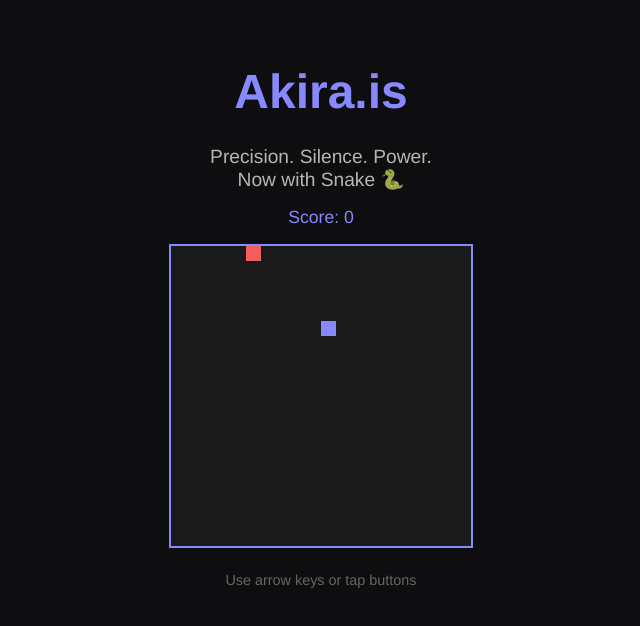
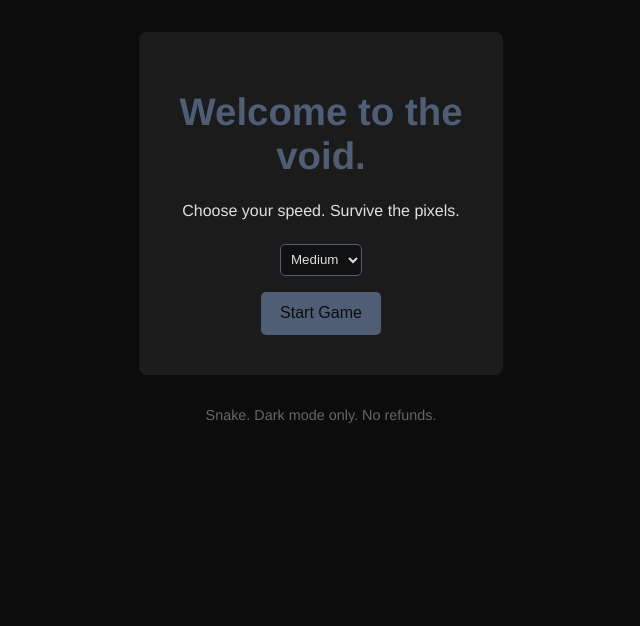
Before and after one commit to Agnaruz/Akira.is, a plain HTML site: page index.html in a window 1280 px wide. Shown: the whole page, without its empty margins (319-959 px from the left). Drawn offline with Linux system fonts and the light colour scheme.

Commit message:
Update index.html

```diff
--- a/index.html
+++ b/index.html
@@ -3,56 +3,90 @@
 <head>
   <meta charset="UTF-8" />
   <meta name="viewport" content="width=device-width, initial-scale=1.0" />
-  <title>Akira.is</title>
+  <title>Welcome</title>
   <style>
     :root {
-      --bg: #0e0e10;
+      --bg: #0c0c0c;
+      --panel: #1b1b1b;
+      --accent: #4f5d75;
+      --danger: #e63946;
       --text: #e0e0e0;
-      --accent: #8888ff;
       --font: 'Helvetica Neue', sans-serif;
     }
 
     body {
       margin: 0;
-      background-color: var(--bg);
+      font-family: var(--font);
+      background: var(--bg);
       color: var(--text);
-      font-family: var(--font);
       display: flex;
       flex-direction: column;
       align-items: center;
-      justify-content: flex-start;
-      min-height: 100vh;
-      padding-top: 2rem;
+      padding: 2rem;
       text-align: center;
     }
 
     h1 {
-      font-size: 3rem;
+      font-size: 2.4rem;
       margin-bottom: 0.5rem;
       color: var(--accent);
     }
 
-    p {
-      font-size: 1.2rem;
-      margin-bottom: 1rem;
-      opacity: 0.8;
+    #game-container {
+      display: none;
+      flex-direction: column;
+      align-items: center;
+    }
+
+    canvas {
+      background: var(--panel);
+      border: 2px solid var(--accent);
+      margin-top: 1rem;
     }
 
     #score {
+      margin-top: 1rem;
       font-size: 1.1rem;
-      margin-bottom: 1rem;
-      color: var(--accent);
     }
 
-    canvas {
-      background: #1a1a1a;
-      border: 2px solid var(--accent);
+    .screen {
+      display: none;
+      flex-direction: column;
+      align-items: center;
+      background: var(--panel);
+      padding: 2rem;
+      border-radius: 8px;
+      max-width: 300px;
+    }
+
+    .btn {
+      background: var(--accent);
+      color: var(--bg);
+      border: none;
+      padding: 0.8rem 1.2rem;
+      font-size: 1rem;
+      border-radius: 5px;
+      cursor: pointer;
+      margin: 0.5rem;
+    }
+
+    .btn.danger {
+      background: var(--danger);
     }
 
     .footer {
-      margin-top: 1.5rem;
+      margin-top: 2rem;
       font-size: 0.9rem;
       color: #666;
+    }
+
+    select {
+      margin: 0.5rem 0;
+      padding: 0.4rem;
+      border-radius: 5px;
+      background: #111;
+      color: var(--text);
+      border: 1px solid var(--accent);
     }
 
     .controls {
@@ -68,75 +102,99 @@
       gap: 1rem;
     }
 
-    .btn {
+    .control-btn {
       background: var(--accent);
       color: var(--bg);
       border: none;
-      padding: 0.8rem 1.2rem;
-      font-size: 1.1rem;
+      padding: 0.6rem 1rem;
+      font-size: 1rem;
       border-radius: 4px;
-      cursor: pointer;
-      user-select: none;
     }
 
     @media (min-width: 600px) {
-      .controls {
-        display: none;
-      }
+      .controls { display: none; }
     }
   </style>
 </head>
 <body>
-  <h1>Akira.is</h1>
-  <p>Precision. Silence. Power.<br>Now with Snake 🐍</p>
+  <div id="start-screen" class="screen" style="display: flex;">
+    <h1>Welcome to the void.</h1>
+    <p>Choose your speed. Survive the pixels.</p>
+    <select id="speed-select">
+      <option value="150">Slow</option>
+      <option value="100" selected>Medium</option>
+      <option value="70">Fast</option>
+    </select>
+    <button class="btn" onclick="startGame()">Start Game</button>
+  </div>
+
+  <div id="game-container">
+    <canvas id="game" width="300" height="300"></canvas>
     <div id="score">Score: 0</div>
-
-  <canvas id="game" width="300" height="300"></canvas>
 
     <div class="controls">
       <div class="control-row">
-      <button class="btn" onclick="changeDir('Up')">⬆️</button>
+        <button class="control-btn" onclick="changeDir('Up')">⬆️</button>
       </div>
       <div class="control-row">
-      <button class="btn" onclick="changeDir('Left')">⬅️</button>
-      <button class="btn" onclick="changeDir('Down')">⬇️</button>
-      <button class="btn" onclick="changeDir('Right')">➡️</button>
+        <button class="control-btn" onclick="changeDir('Left')">⬅️</button>
+        <button class="control-btn" onclick="changeDir('Down')">⬇️</button>
+        <button class="control-btn" onclick="changeDir('Right')">➡️</button>
+      </div>
     </div>
   </div>
 
-  <div class="footer">Use arrow keys or tap buttons</div>
+  <div id="game-over-screen" class="screen">
+    <h1>Game Over</h1>
+    <p id="final-score">Your score: 0</p>
+    <button class="btn danger" onclick="restartGame()">Retry</button>
+  </div>
+
+  <div class="footer">Snake. Dark mode only. No refunds.</div>
 
   <script>
     const canvas = document.getElementById("game");
     const ctx = canvas.getContext("2d");
     const scoreEl = document.getElementById("score");
+    const finalScoreEl = document.getElementById("final-score");
+
+    const startScreen = document.getElementById("start-screen");
+    const gameContainer = document.getElementById("game-container");
+    const gameOverScreen = document.getElementById("game-over-screen");
+    const speedSelect = document.getElementById("speed-select");
 
     const scale = 15;
     const rows = canvas.height / scale;
     const columns = canvas.width / scale;
 
-    let snake;
-    let fruit;
+    let snake, fruit, interval, gameSpeed;
 
-    (function setup() {
+    function startGame() {
+      gameSpeed = parseInt(speedSelect.value);
+      startScreen.style.display = "none";
+      gameOverScreen.style.display = "none";
+      gameContainer.style.display = "flex";
       snake = new Snake();
       fruit = new Fruit();
       fruit.pickLocation();
+      interval = setInterval(gameLoop, gameSpeed);
+    }
 
-      window.setInterval(() => {
+    function restartGame() {
+      clearInterval(interval);
+      startGame();
+    }
+
+    function gameLoop() {
       ctx.clearRect(0, 0, canvas.width, canvas.height);
       fruit.draw();
       snake.update();
       snake.draw();
 
-        if (snake.eat(fruit)) {
-          fruit.pickLocation();
-        }
-
+      if (snake.eat(fruit)) fruit.pickLocation();
       snake.checkCollision();
       scoreEl.textContent = "Score: " + snake.total;
-      }, 100);
-    })();
+    }
 
     window.addEventListener("keydown", e => {
       const dir = e.key.replace("Arrow", "");
@@ -154,7 +212,7 @@
       this.total = 0;
 
       this.draw = function () {
-        ctx.fillStyle = "#8888ff";
+        ctx.fillStyle = "#4f5d75";
         for (let part of this.body) {
           ctx.fillRect(part.x, part.y, scale, scale);
         }
@@ -210,19 +268,14 @@
         const head = this.body[0];
         for (let i = 1; i < this.body.length; i++) {
           if (head.x === this.body[i].x && head.y === this.body[i].y) {
-            this.total = 0;
-            this.body = [head];
-            break;
+            gameOver();
           }
         }
         if (
-          head.x >= canvas.width ||
-          head.x < 0 ||
-          head.y >= canvas.height ||
-          head.y < 0
+          head.x >= canvas.width || head.x < 0 ||
+          head.y >= canvas.height || head.y < 0
         ) {
-          this.total = 0;
-          this.body = [{ x: 5 * scale, y: 5 * scale }];
+          gameOver();
         }
       };
     }
@@ -237,9 +290,16 @@
       };
 
       this.draw = function () {
-        ctx.fillStyle = "#f25f5c";
+        ctx.fillStyle = "#e63946";
         ctx.fillRect(this.x, this.y, scale, scale);
       };
+    }
+
+    function gameOver() {
+      clearInterval(interval);
+      finalScoreEl.textContent = "Your score: " + snake.total;
+      gameContainer.style.display = "none";
+      gameOverScreen.style.display = "flex";
     }
   </script>
 </body>
```
Lines whose indentation alone changed are shown as unchanged.
